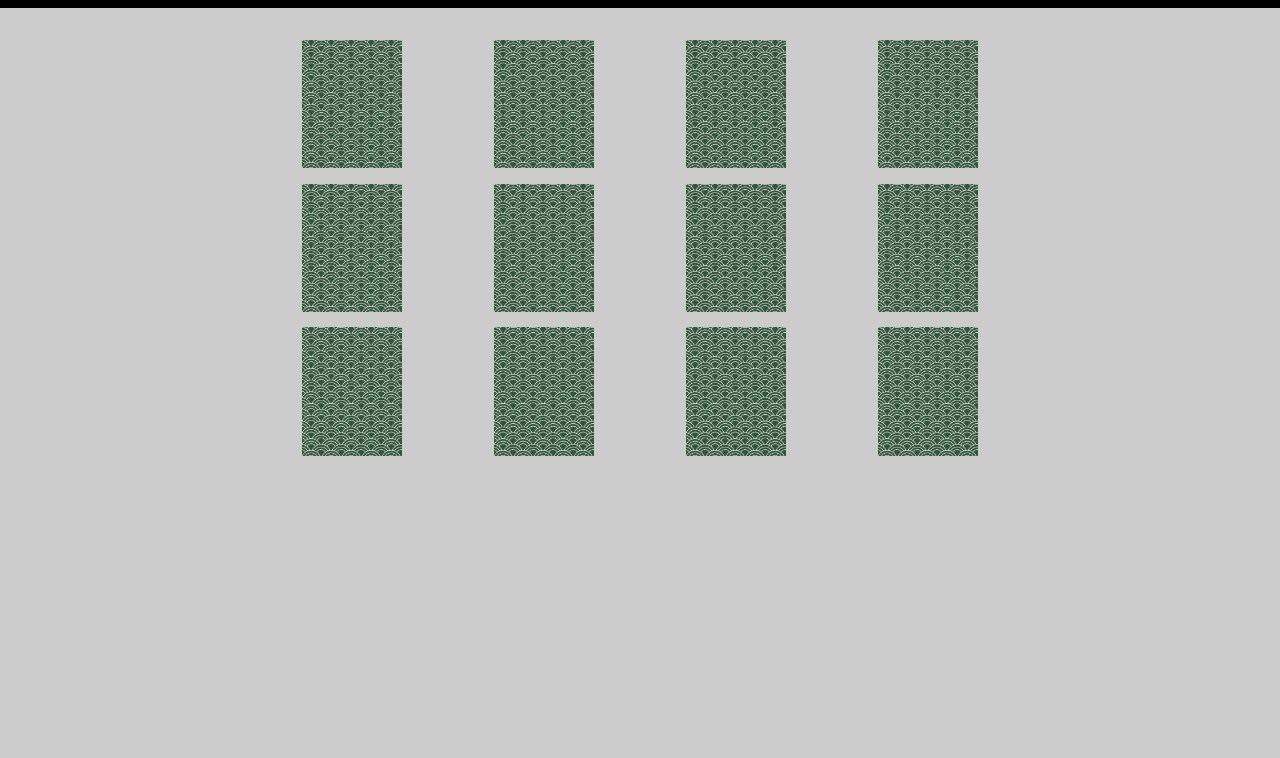
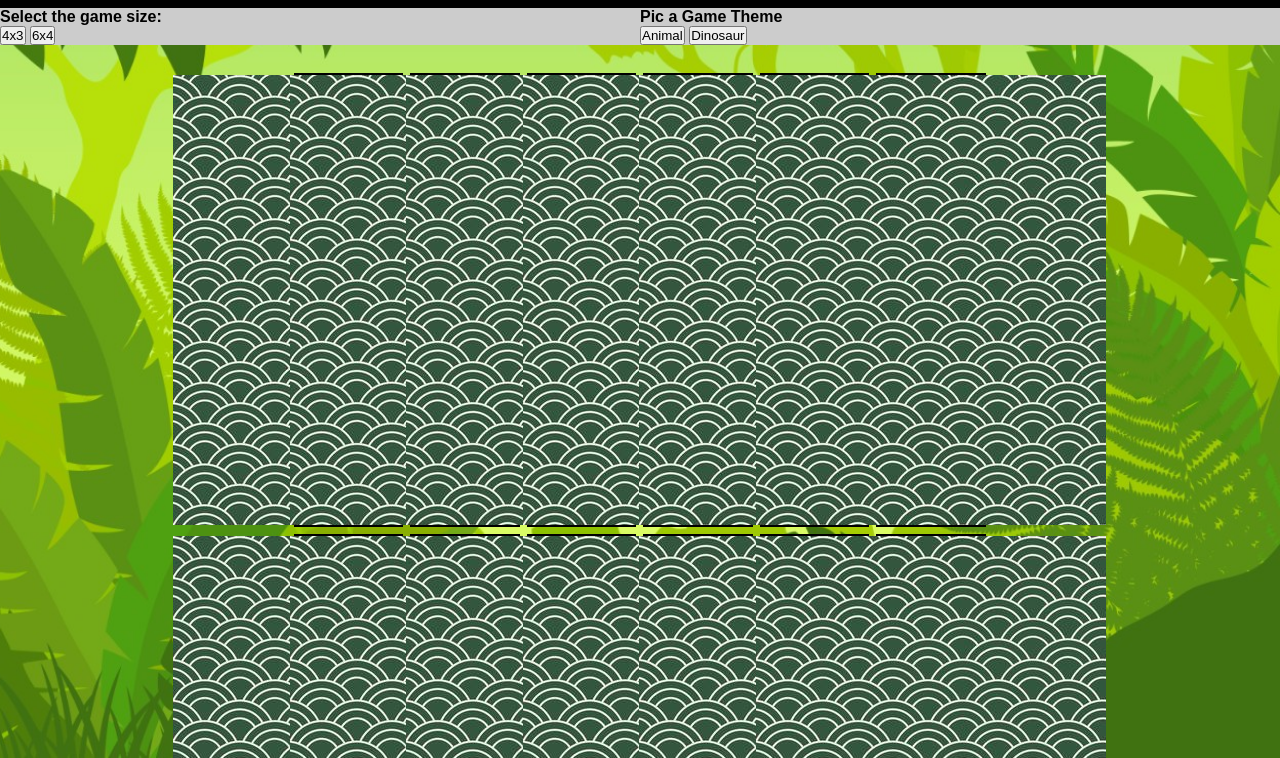
Before and after one commit to bmhan319/Memory-Game2, a plain HTML site: page index.html in a window 1280 px wide. Shown: the part 42-800 px from the top of the page. Drawn offline with Linux system fonts and the light colour scheme.

Commit message:
working on offering up multiple grid sizes and themes

```diff
--- a/game.js
+++ b/game.js
@@ -41,8 +41,13 @@ const animalCards = [
   { name:"penguin", src:"animals/penguin.png", id:12 }
 ]
 
+const backgrounds = [
+  {animals: "jungle.jpg"}
+]
+
 //container variables to store data of each move
-let cards = foodCards
+//let cards = foodCards
+let cards = animalCards
 let numOfMatches = 0
 let cardsFlippedID = []
 let cardFlippedID1 = []
--- a/index.html
+++ b/index.html
@@ -12,6 +12,18 @@
     <h2>Memory</h2>
     <h3>Message: <span id="message" class="message"></span></h3>
   </header>
+  <div class="gridType">
+    <div class="gridContainer">
+      <h4>Select the game size:</h4>
+      <button>4x3</button>
+      <button>6x4</button>
+    </div>
+    <div class="themeContainer">
+      <h4>Pic a Game Theme</h4>
+      <button>Animal</button>
+      <button>Dinosaur</button>
+    </div>
+  </div>
 
   <div class="gameBoard"></div>
 </body>
--- a/style.css
+++ b/style.css
@@ -8,7 +8,10 @@
 body {
   width: 100vw;
   height: 100vh;
-  background-color: #ccc;
+  background-image: url('images/animals/jungle.jpg');
+  background-size: cover;
+  background-repeat: no-repeat;
+  background-position: center;
 }
 
 .header {
@@ -26,23 +29,33 @@ body {
   padding-left: 16px;
 }
 
+.gridType {
+  background-color: #ccc;
+  display: flex;
+  width: 100%;
+}
+
+.gridContainer,
+.themeContainer {
+  width: 50%;
+}
+
 .gameBoard {
-  width: 60vw;
-  max-width: 800px;
+  width: 80vw;
+  max-width: 700px;
   margin: 24px auto;
   display: flex;
   flex-wrap: wrap;
 }
 
 .gameBoard div {
-  margin: 1%;
-  width: 23%;
+  margin: .5%;
+  width: 15.65%;
   display: flex;
   align-content: center;
   justify-content: center;
+  border: 2px solid #000;
 }
 
 .topCard {
-  width: 100%;
-  max-width: 100px;
 }
```
Also changed, not shown: images/animals/jungle.jpg (added).
